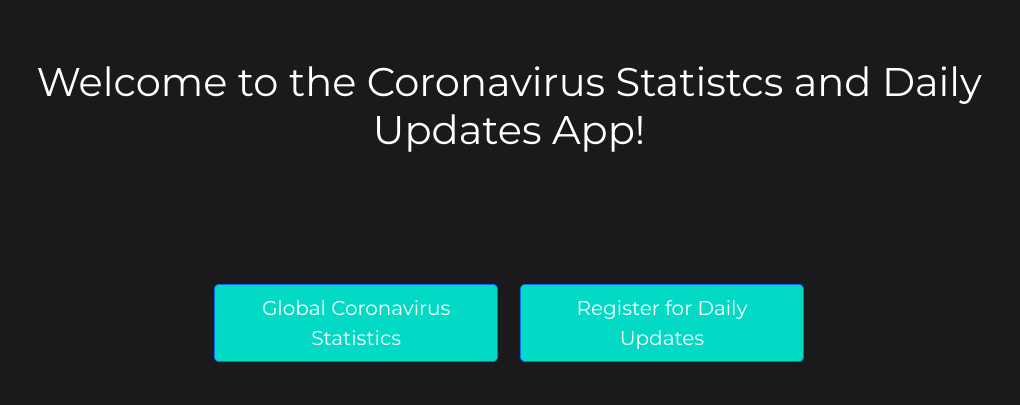
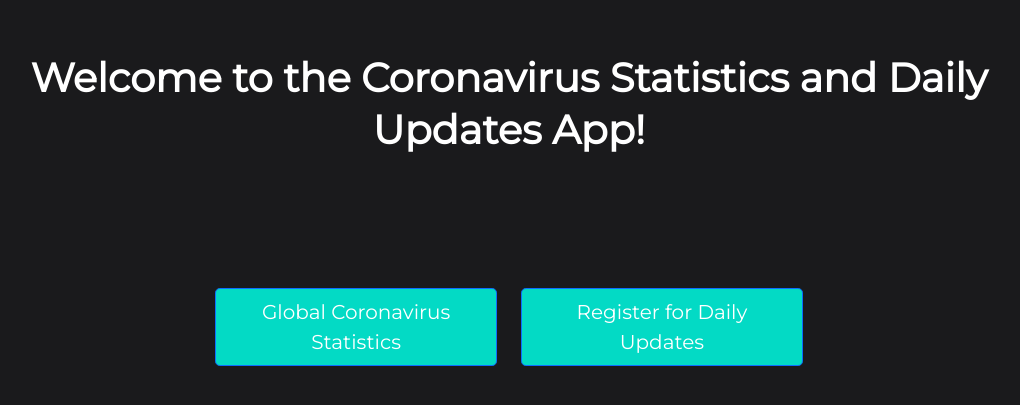
Before and after one commit to praneshr2000/Coronavirus-Statistics-App, a React (Create React App) app in the folder src/main/frontend/: page / in a window 1280 px wide. Shown: the part 185-590 px from the top of the page, without its empty margins (131-1151 px from the left). Built offline with nearby package versions, Linux system fonts and the light colour scheme.

Commit message:
Spelling and font change to homepage

```diff
--- a/src/main/frontend/src/App.css
+++ b/src/main/frontend/src/App.css
@@ -94,7 +94,12 @@
 .appHeader {
   text-align: center;
   padding-bottom: 10%;
-  line-height: 30px;
+}
+
+.appHeader h1 {
+  line-height: 130%;
+  font-weight: bold;
+  font-size: 250%;
 }
 
 .button {
@@ -103,5 +108,5 @@
 }
 
 .colClass {
-  padding: 1.75%;
+  padding: 2%;
 }
--- a/src/main/frontend/src/App.js
+++ b/src/main/frontend/src/App.js
@@ -7,7 +7,7 @@ function App() {
   return(
     <Container className="homeContainer" className="d-flex flex-column min-vh-100 justify-content-center align-items-center">
       <Row className="appHeader">
-        <h1>Welcome to the Coronavirus Statistcs and Daily Updates App!</h1>
+        <h1>Welcome to the Coronavirus Statistics and Daily Updates App!</h1>
       </Row>
       <Row >
         <Col className="d-grid gap-2" className='colClass'>
```
